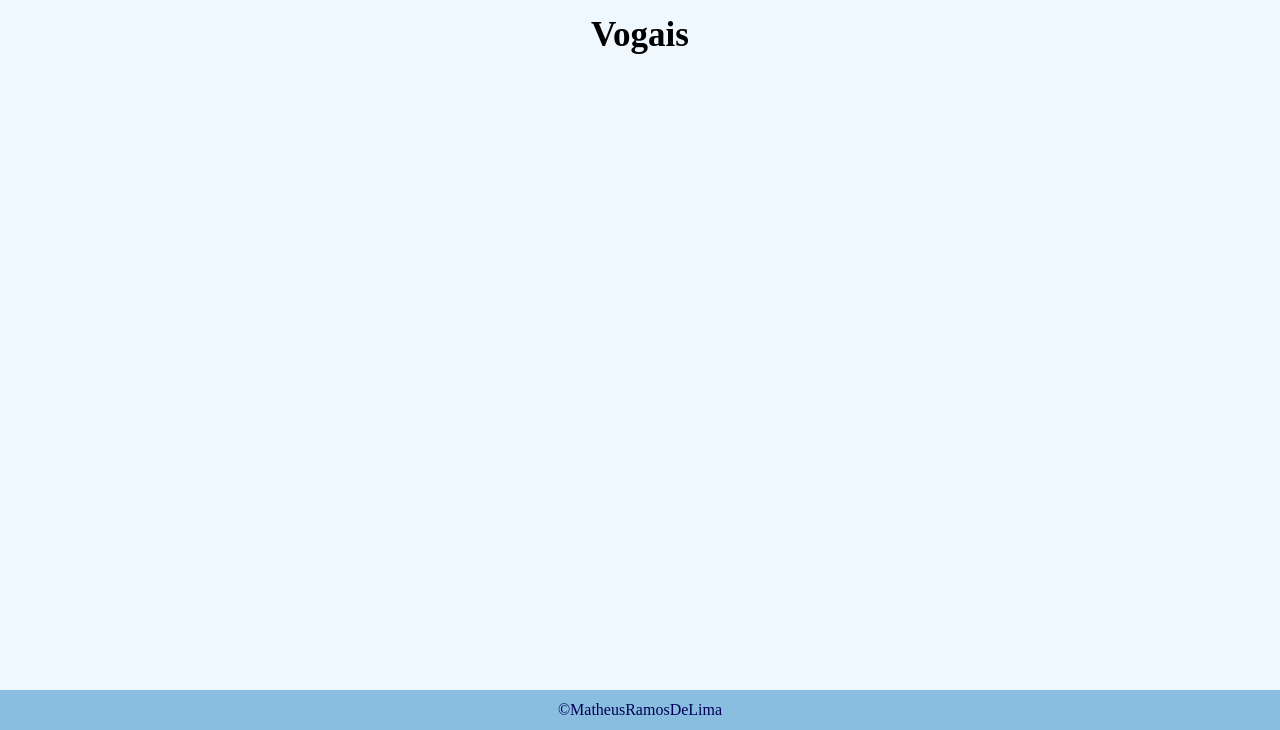
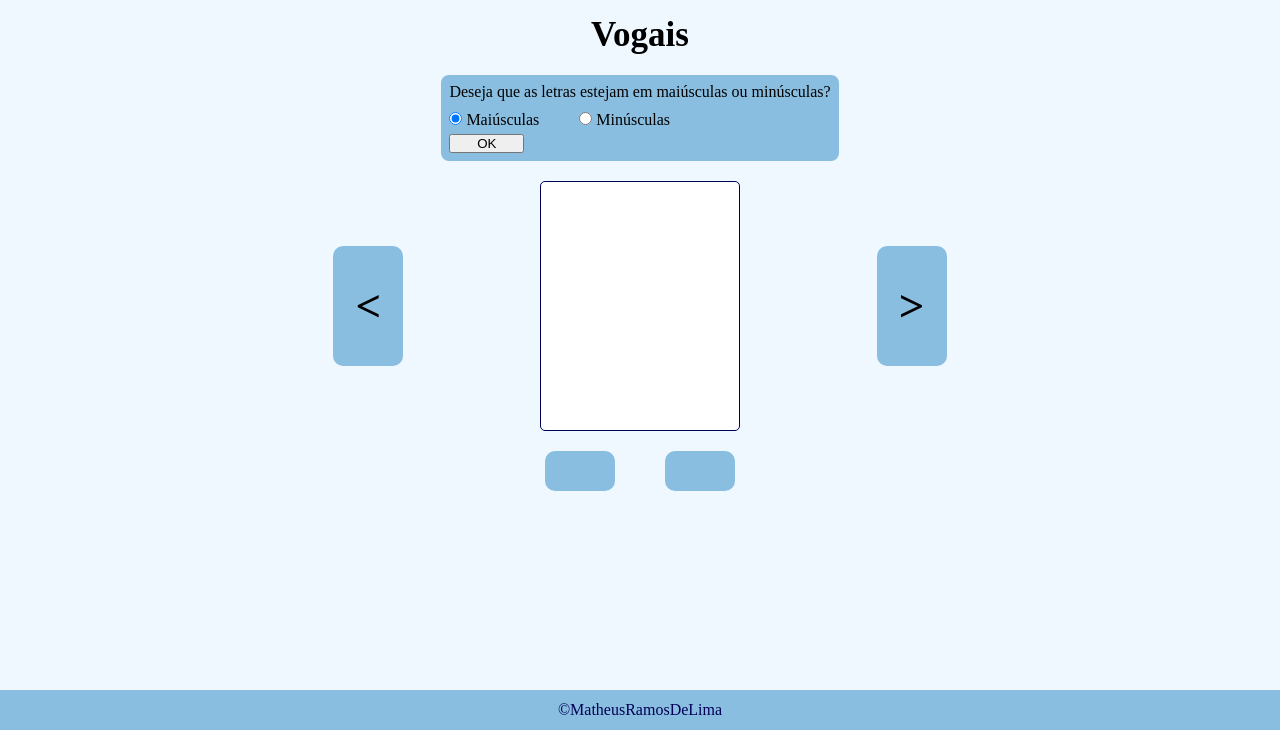
Before and after one commit to MatheusRamosDeLima/AlfaNum, a PHP site: page /system/vowels in a window 1280 px wide. Shown: the part 70-800 px from the top of the page. Run offline with PHP 8.4, Linux system fonts and the light colour scheme.

Commit message:
Create: logic system in vowels, alphabet and digits; style and html components in the same pages; fragmentation of html system and js

```diff
--- a/app/Controllers/SystemController.php
+++ b/app/Controllers/SystemController.php
@@ -7,15 +7,15 @@ use App\Utils\View;
 
 class SystemController extends Controller {
     public function vowels() {
-        $view = new View('System/vowels', 'Vogais - AlfaNum', 'system');
+        $view = new View('System/vowels', 'Vogais - AlfaNum', ['System/_index', 'System/_formatation'], ['System/vowels', 'System/_index']);
         $this->viewWithTemplate($view);
     }
     public function alphabet() {
-        $view = new View('System/alphabet', 'Alfabeto - AlfaNum', 'system');
+        $view = new View('System/alphabet', 'Alfabeto - AlfaNum', ['System/_index', 'System/_formatation'], ['System/alphabet', 'System/_index']);
         $this->viewWithTemplate($view);
     }
     public function digits() {
-        $view = new View('System/digits', 'Algarismos - AlfaNum', 'system');
+        $view = new View('System/digits', 'Algarismos - AlfaNum', 'System/_index', ['System/digits', 'System/_index']);
         $this->viewWithTemplate($view);
     }
 }
--- a/app/Utils/View.php
+++ b/app/Utils/View.php
@@ -4,9 +4,9 @@ namespace App\Utils;
 
 class View {
     private string $name, $title;
-    private ?string $css = null, $js = null;
+    private string|array|null $css = null, $js = null;
 
-    public function __construct(string $name, string $title, ?string $css = null, ?string $js = null) {
+    public function __construct(string $name, string $title, string|array|null $css = null, string|array|null $js = null) {
         $this->name = $name;
         $this->title = $title;
         $this->css = $css;
@@ -19,10 +19,10 @@ class View {
     public function getTitle():string {
         return $this->title;
     }
-    public function getCss():?string {
+    public function getCss():string|array|null {
         return $this->css;
     }
-    public function getJs():?string {
+    public function getJs():string|array|null {
         return $this->js;
     }
 }
--- /dev/null
+++ b/app/Views/System/_formatation.php
@@ -0,0 +1,16 @@
+<div class="select-formatation">
+    <p>Deseja que as letras estejam em maiúsculas ou minúsculas?</p>
+    <div class="inputs">
+        <div class="radio-inputs">
+            <div>
+                <input type="radio" name="formatation" id="upper-case-input" checked>
+                <label for="upper-case-input">Maiúsculas</label>
+            </div>
+            <div>
+                <input type="radio" name="formatation" id="lower-case-input">
+                <label for="lower-case-input">Minúsculas</label>
+            </div>
+        </div>
+        <input class="button-input" type="button" value="OK" onclick="selectLetterFormatation()">
+    </div>
+</div>
--- /dev/null
+++ b/app/Views/System/_index.php
@@ -0,0 +1,25 @@
+<section class="main-section">
+    <div class="system-main">
+        <div class="system-desktop">
+            <div class="system-button" onclick="previousItem()">
+                <span><strong> < </strong></span>
+            </div>
+            <div class="system-view" id="div-item"></div>
+            <div class="system-button" onclick="nextItem()">
+                <span><strong> > </strong></span>
+            </div>
+        </div>
+        <div class="system-mobile">
+            <div class="system-button" onclick="previousItem()">
+                <span><strong> < </strong></span>
+            </div>
+            <div class="system-button" onclick="nextItem()">
+                <span><strong> > </strong></span>
+            </div>
+        </div>
+    </div>
+    <div class="system-shortcuts">
+        <div class="system-shortcut-button" id="first-item-button" onclick="firstItem()"></div>
+        <div class="system-shortcut-button" id="last-item-button" onclick="lastItem()"></div>
+    </div>
+</section>
--- a/app/Views/System/alphabet.php
+++ b/app/Views/System/alphabet.php
@@ -1 +1,3 @@
 <h1 class="content-title">Alfabeto</h1>
+<?php $this->view('System/_formatation') ?>
+<?php $this->view('System/_index') ?>
--- a/app/Views/System/digits.php
+++ b/app/Views/System/digits.php
@@ -1 +1,2 @@
 <h1 class="content-title">Algarismos</h1>
+<?php $this->view('System/_index') ?>
--- a/app/Views/System/vowels.php
+++ b/app/Views/System/vowels.php
@@ -1 +1,3 @@
 <h1 class="content-title">Vogais</h1>
+<?php $this->view('System/_formatation') ?>
+<?php $this->view('System/_index') ?>
--- a/app/Views/_template.php
+++ b/app/Views/_template.php
@@ -1,14 +1,28 @@
 <!DOCTYPE html>
-<html lang="en">
+<html lang="pt-br">
 <head>
     <meta charset="UTF-8">
     <meta name="viewport" content="width=device-width, initial-scale=1.0">
     <link rel="stylesheet" href="/css/_template.css">
     <?php if($view->getCss() !== null): ?>
-        <link rel="stylesheet" href="/css/<?= $view->getCss() ?>.css">
+        <?php if(gettype($view->getCss()) === 'string'): ?>
+            <link rel="stylesheet" href="/css/<?= $view->getCss() ?>.css">
+        <?php endif ?>
+        <?php if(gettype($view->getCss()) === 'array'): ?>
+            <?php foreach($view->getCss() as $css): ?>
+                <link rel="stylesheet" href="/css/<?= $css ?>.css">
+            <?php endforeach ?>
+        <?php endif ?>
     <?php endif ?>
     <?php if($view->getJs() !== null): ?>
-        <script src="/js/<?= $view->getJs() ?>.js" defer></script>
+        <?php if(gettype($view->getJs()) === 'string'): ?>
+            <script src="/js/<?= $view->getJs() ?>.js" defer></script>
+        <?php endif ?>
+        <?php if(gettype($view->getJs()) === 'array'): ?>
+            <?php foreach($view->getJs() as $js): ?>
+                <script src="/js/<?= $js ?>.js" defer></script>
+            <?php endforeach ?>
+        <?php endif ?>
     <?php endif ?>
     <title><?= $view->getTitle() ?></title>
 </head>
--- /dev/null
+++ b/public/css/System/_formatation.css
@@ -0,0 +1,26 @@
+.select-formatation {
+    display: flex;
+    flex-direction: column;
+    gap: 10px;
+
+    background-color: var(--medium-bgcolor);
+    padding: 8px;
+    border-radius: 8px;
+    margin-block: 10px;
+}
+
+.inputs {
+    display: flex;
+    flex-direction: column;
+    gap: 5px;
+}
+
+.radio-inputs {
+    display: flex;
+    align-items: center;
+    gap: 40px;
+}
+
+.button-input {
+    width: 75px;
+}
--- /dev/null
+++ b/public/css/System/_index.css
@@ -0,0 +1,112 @@
+.content {
+    display: flex;
+    flex-direction: column;
+    align-items: center;
+    justify-content: center;
+}
+
+.content-title {
+    text-align: center;
+    font-size: 35px;
+    margin-block: 10px;
+}
+
+.main-section {
+    display: flex;
+    flex-direction: column;
+    align-items: center;
+    justify-content: center;
+    gap: 20px;
+    margin-block: 10px;
+}
+
+.system-main {
+    display: flex;
+    flex-direction: column;
+    align-items: center;
+    justify-content: center;
+    gap: 10px;
+}
+
+.system-mobile, .system-shortcuts {
+    display: flex;
+    align-items: center;
+    justify-content: center;
+    gap: 50px;
+}
+
+.system-mobile .system-button, .system-shortcuts .system-shortcut-button {
+    width: 70px;
+    height: 40px;
+
+    background-color: var(--medium-bgcolor);
+    border-radius: 10px;
+
+    display: flex;
+    align-items: center;
+    justify-content: center;
+}
+
+.system-mobile .system-button span {
+    font-size: 30px;
+}
+
+.system-desktop {
+    width: calc(100vw - 20px);
+    max-width: 200px;
+}
+
+.system-desktop .system-button {
+    display: none;
+}
+
+.system-view {
+    max-width: 200px;
+    width: 100%;
+    height: 250px;
+    background-color: white;
+    border: 1px solid var(--title-color);
+    border-radius: 5px;
+    font-size: 60px;
+    display: flex;
+    align-items: center;
+    justify-content: center;
+}
+
+@media only screen and (min-width: 500px) {
+    .system-mobile {
+        display: none;
+    }
+
+    .system-desktop {
+        display: flex;
+        align-items: center;
+        justify-content: space-around;
+
+        width: calc(100vw - 20px);
+        max-width: 750px;
+    }
+
+    .system-desktop .system-button {
+        width: 70px;
+        height: 120px;
+
+        background-color: var(--medium-bgcolor);
+        border-radius: 10px;
+
+        display: flex;
+        align-items: center;
+        justify-content: center;
+    }
+
+    .system-desktop .system-button span {
+        font-size: 45px;
+    }
+}
+
+.system-shortcuts {
+    display: flex;
+    align-items: center;
+    justify-content: center;
+    gap: 50px;
+}
--- a/public/css/system.css
+++ /dev/null
@@ -1,5 +0,0 @@
-.content-title {
-    text-align: center;
-    font-size: 35px;
-    margin-block: 10px;
-}
--- /dev/null
+++ b/public/js/System/alphabet.js
@@ -0,0 +1 @@
+const items = ['a', 'b', 'c', 'd', 'e', 'f', 'g', 'h', 'i', 'j', 'k', 'l', 'm', 'n', 'o', 'p', 'q', 'r', 's', 't', 'u', 'v', 'w', 'x', 'y', 'z'];
--- /dev/null
+++ b/public/js/System/digits.js
@@ -0,0 +1 @@
+const items = [0, 1, 2, 3, 4, 5, 6, 7, 8, 9];
--- /dev/null
+++ b/public/js/System/vowels.js
@@ -0,0 +1 @@
+const items = ['a', 'e', 'i', 'o', 'u'];
```
Also changed, not shown: public/js/System/_index.js (added, +79 -0 lines).
